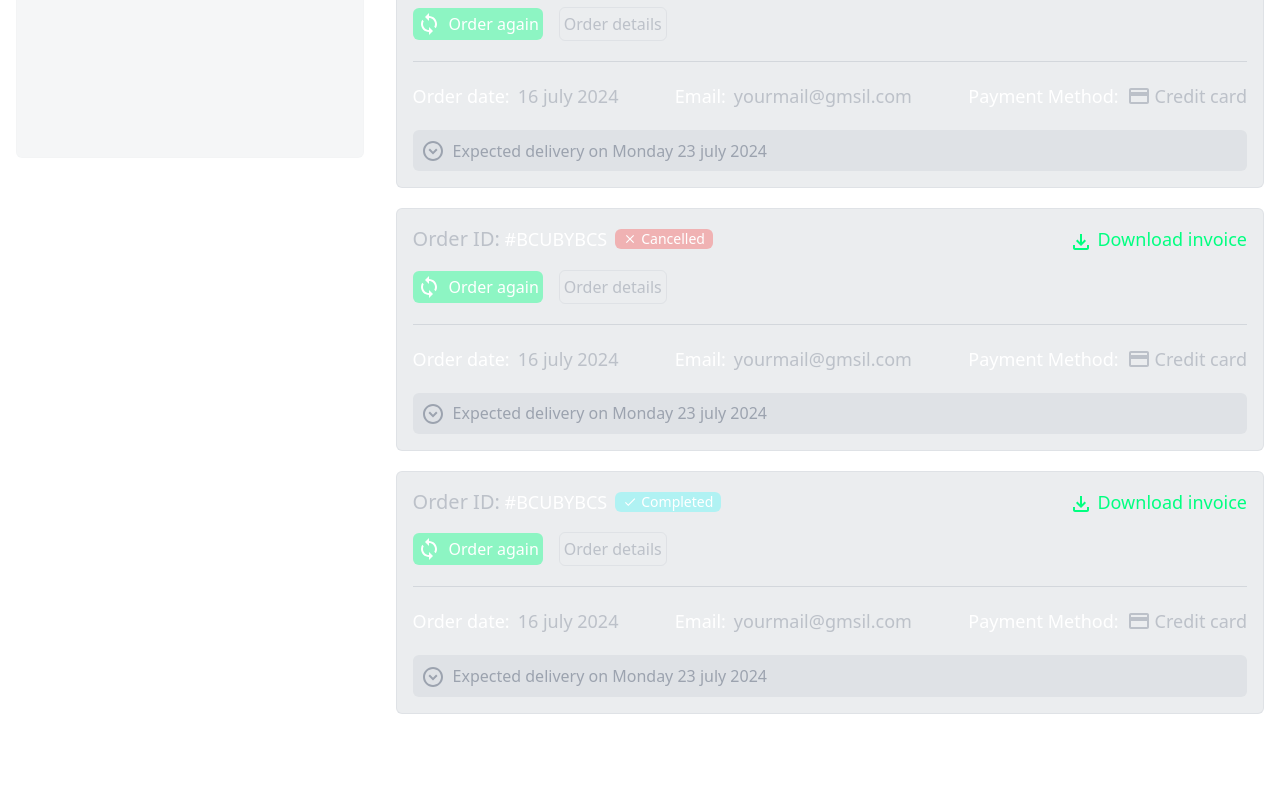
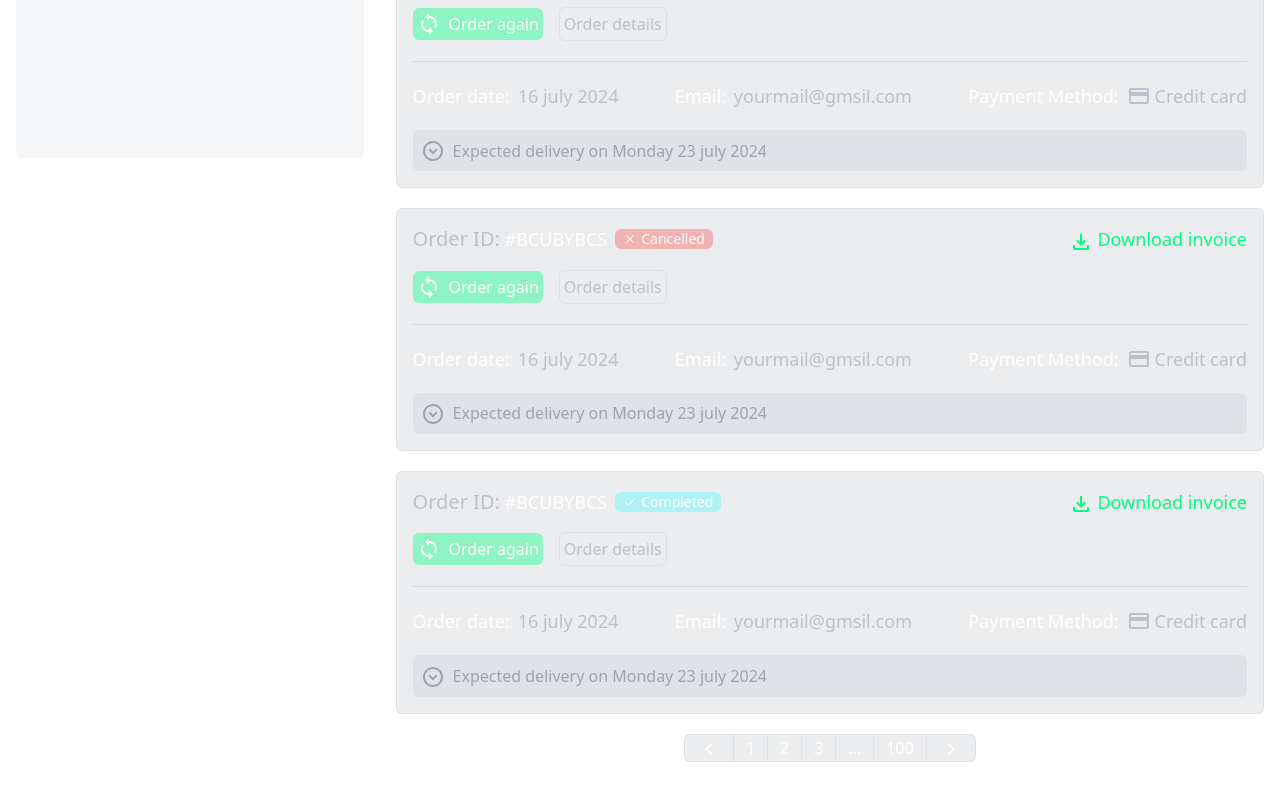
Before and after one commit to cyberspacetechhub/chowdeck, a React (Vite) app: page /store/myorder in a window 1280 px wide. Shown: the part 752-1552 px from the top of the page. Before the commit the page ends 1466 px from the top, so only its background shows below. Built offline with nearby package versions, Linux system fonts and the light colour scheme.

Commit message:
update commit

```diff
--- a/src/components/MyOrder.jsx
+++ b/src/components/MyOrder.jsx
@@ -1,4 +1,4 @@
-import { AccountBalanceWallet, ChevronRight, Clear, CreditCard, Done, ExpandCircleDownOutlined, ExpandLess, ExpandMore, FavoriteBorder, FileDownload, FileDownloadOutlined, FilterAlt, FilterAltOutlined, Home, HomeOutlined, LocalShipping, LogoutOutlined, ManageAccounts, Receipt, Redeem, SearchOutlined, Settings, SettingsOutlined, Star, StarOutline, Sync, UnfoldLess, UnfoldMore, Visibility, VisibilityOutlined } from '@mui/icons-material'
+import { AccountBalanceWallet, Add, ChevronLeft, ChevronLeftOutlined, ChevronRight, ChevronRightOutlined, Clear, CreditCard, Done, ExpandCircleDownOutlined, ExpandLess, ExpandMore, FavoriteBorder, FileDownload, FileDownloadOutlined, FilterAlt, FilterAltOutlined, Home, HomeOutlined, LocalShipping, LogoutOutlined, ManageAccounts, Receipt, Redeem, Remove, SearchOutlined, Settings, SettingsOutlined, Star, StarOutline, Sync, UnfoldLess, UnfoldMore, Visibility, VisibilityOutlined } from '@mui/icons-material'
 import React from 'react'
 import { Link } from 'react-router-dom'
 import Trackorder from '../assets/imgs/trackorder.svg'
@@ -472,6 +472,31 @@ const MyOrder = () => {
                     </p>
                 </div>
             </div>
+            <nav className=' mt-5 mb-10 flex justify-center'>
+                <ul className=' flex items-center max-w-1/3 border border-gray border-opacity-15 rounded-md p-0 text-primary bg-gray bg-opacity-20'>
+                    <li className=''>
+                        <Link className=' border-r border-gray border-opacity-15 hover:bg-gray hover:bg-opacity-15 block px-3 rounded-l-md'><span><ChevronLeft /></span></Link>
+                    </li>
+                    <li className=''>
+                        <Link className='border-r border-gray border-opacity-15 hover:bg-gray hover:bg-opacity-15 block px-3'>1</Link>
+                    </li>
+                    <li>
+                        <Link className=' border-r border-gray border-opacity-15 hover:bg-gray hover:bg-opacity-15 block px-3'>2</Link>
+                    </li>
+                    <li>
+                        <Link className=' border-r border-gray border-opacity-15 hover:bg-gray hover:bg-opacity-15 block px-3'>3</Link>
+                    </li>
+                    <li>
+                        <Link className=' border-r border-gray border-opacity-15 hover:bg-gray hover:bg-opacity-15 block px-3'>...</Link>
+                    </li>
+                    <li>
+                        <Link className=' border-r border-gray border-opacity-15 hover:bg-gray hover:bg-opacity-15 block px-3'>100</Link>
+                    </li>
+                    <li>
+                        <Link className=' px-3 hover:bg-gray hover:bg-opacity-15 block rounded-r-md'><span><ChevronRight /></span></Link>
+                    </li>
+                </ul>
+            </nav>
         </section>
       </main>
     </div>
```
